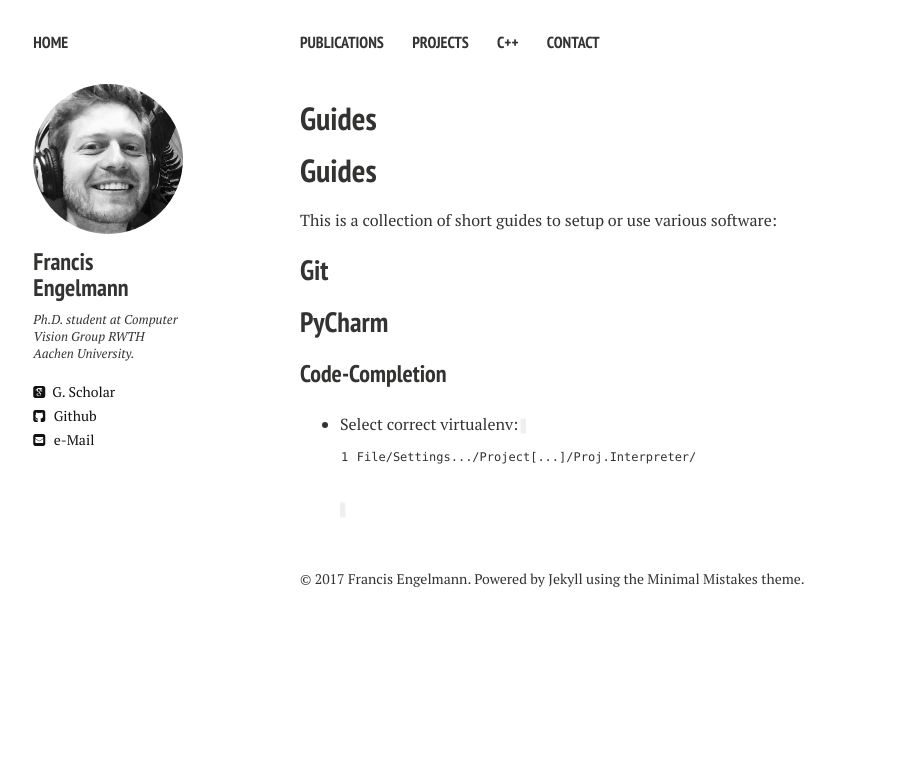
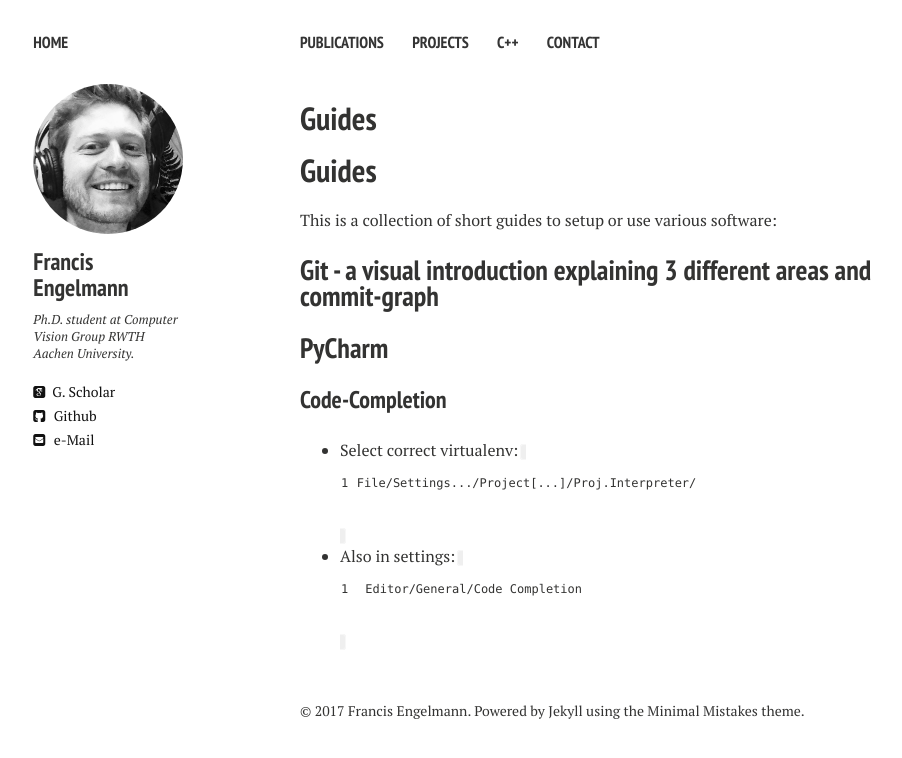
Before and after one commit to francisengelmann/francisengelmann.github.io, a Jekyll site: the page built from guides.md, in a window 1280 px wide. Shown: the top 758 px of the page, without its empty margins (20-922 px from the left). Built offline with Jekyll 4.4.1, drawn with Linux system fonts in a browser that asks for light colours; nearby versions of some CDN libraries; our own code applies the rules of GitHub Pages for plain Markdown files.

Commit message:
Create guides.md

````diff
--- a/guides.md
+++ b/guides.md
@@ -1,6 +1,7 @@
 # Guides
 This is a collection of short guides to setup or use various software:
-## Git
+## Git - a visual introduction explaining 3 different areas and commit-graph
 ## PyCharm
 ### Code-Completion
-- Select correct virtualenv: `File/Settings.../Project[...]/Proj.Interpreter/`
+* Select correct virtualenv: ```File/Settings.../Project[...]/Proj.Interpreter/```
+* Also in settings: ```Editor/General/Code Completion```
````
